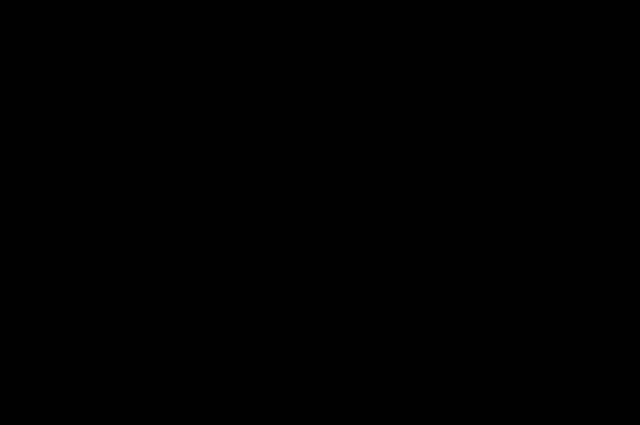
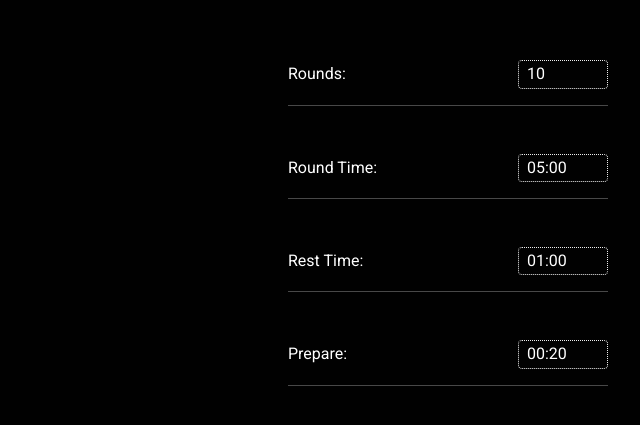
Before and after one commit to bohdanmoroziuk/interval-timer, a React (Create React App) app: page / in a window 1280 px wide. Shown: the part 185-610 px from the top of the page, without its empty margins (640-1280 px from the left). Built offline with nearby package versions, Linux system fonts and the light colour scheme.

Commit message:
feat: add settings form

```diff
--- a/src/App.tsx
+++ b/src/App.tsx
@@ -1,6 +1,8 @@
 import { FC } from 'react';
 
 import GlobalStyle from 'styles/global';
+
+import { SettingsForm } from 'components';
 
 import { Container, Main, Sidebar } from 'App.styles';
 
@@ -9,7 +11,9 @@
     <GlobalStyle />
     <Container>
       <Main></Main>
-      <Sidebar></Sidebar>
+      <Sidebar>
+        <SettingsForm />
+      </Sidebar>
     </Container>
   </>
 );
--- /dev/null
+++ b/src/components/index.tsx
@@ -0,0 +1 @@
+export { default as SettingsForm } from 'components/settings-form';
--- /dev/null
+++ b/src/components/settings-form/index.tsx
@@ -0,0 +1,73 @@
+import { ChangeEvent, FC, useState } from 'react';
+
+import {
+  Form,
+  FormGroup,
+  InputLabel,
+  TimeField,
+  NumberField
+} from 'components/settings-form/styles';
+
+export interface SettingsFormState {
+  rounds: number;
+  roundTime: string;
+  restTime: string;
+  prepare: string;
+}
+
+export const initialState = {
+  rounds: 10,
+  roundTime: "05:00",
+  restTime: "01:00",
+  prepare: "00:20",
+};
+
+const SettingsForm: FC = () => {
+  const [state, setState] = useState<SettingsFormState>(initialState);
+
+  const handleChange = (event: ChangeEvent<HTMLInputElement>) => {
+    setState((previousState) => ({
+      ...previousState,
+      [event.target.name]: event.target.value,
+    }));
+  };
+
+  return (
+    <Form>
+      <FormGroup>
+        <InputLabel>Rounds:</InputLabel>
+        <NumberField
+          name="rounds"
+          value={state.rounds}
+          onChange={handleChange}
+        />
+      </FormGroup>
+      <FormGroup>
+        <InputLabel>Round Time:</InputLabel>
+        <TimeField
+          name="roundTime"
+          value={state.roundTime}
+          onChange={handleChange}
+        />
+      </FormGroup>
+      <FormGroup>
+        <InputLabel>Rest Time:</InputLabel>
+        <TimeField
+          name="restTime"
+          value={state.restTime}
+          onChange={handleChange}
+        />
+      </FormGroup>
+      <FormGroup>
+        <InputLabel>Prepare:</InputLabel>
+        <TimeField
+          name="prepare"
+          value={state.prepare}
+          onChange={handleChange}
+        />
+      </FormGroup>
+    </Form>
+  );
+};
+
+export default SettingsForm;
--- /dev/null
+++ b/src/components/settings-form/styles.tsx
@@ -0,0 +1,47 @@
+import styled from 'styled-components';
+
+export const Form = styled.form`
+  display: flex;
+  flex-direction: column;
+  justify-content: center;
+  padding: 1rem 2rem;
+  width: 100%;
+`;
+
+export const FormGroup = styled.div`
+  display: flex;
+  align-items: center;
+  justify-content: space-between;
+  border-bottom: 1px solid rgba(255, 255, 255, 0.28);
+  padding: 1rem 0;
+
+  &:not(:first-of-type) {
+    margin-top: 2rem;
+  }
+`;
+
+export const InputLabel = styled.label`
+  color: #fff;
+  font-size: 1rem;
+`;
+
+export const InputField = styled.input`
+  background: 0 0;
+  border: 1px dotted #eee;
+  display: inline;
+  color: #fff;
+  padding: 4px 8px;
+  width: 90px;
+  font-size: 1rem;
+  border-radius: 4px;
+  outline: none;
+  transition: all 220ms ease-in-out;
+
+  &:focus {
+    border-style: solid;
+  }
+`;
+
+export const NumberField = styled(InputField)``;
+
+export const TimeField = styled(InputField)``;
```
